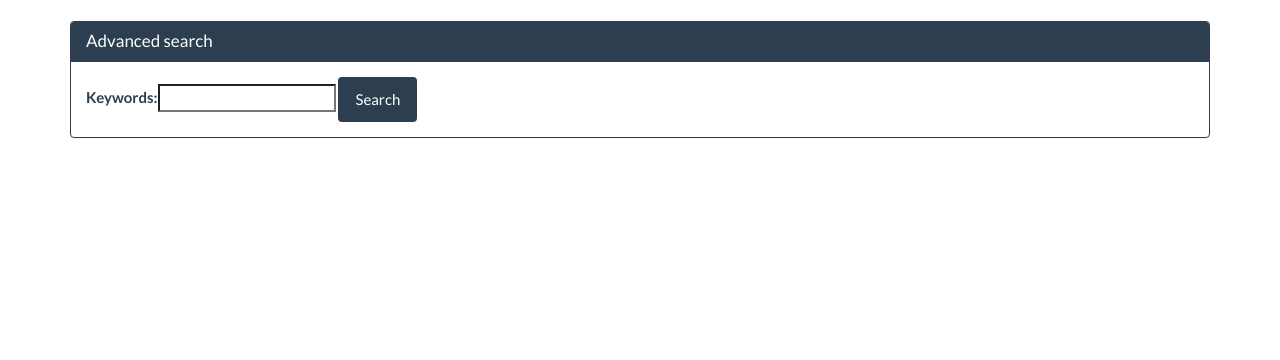
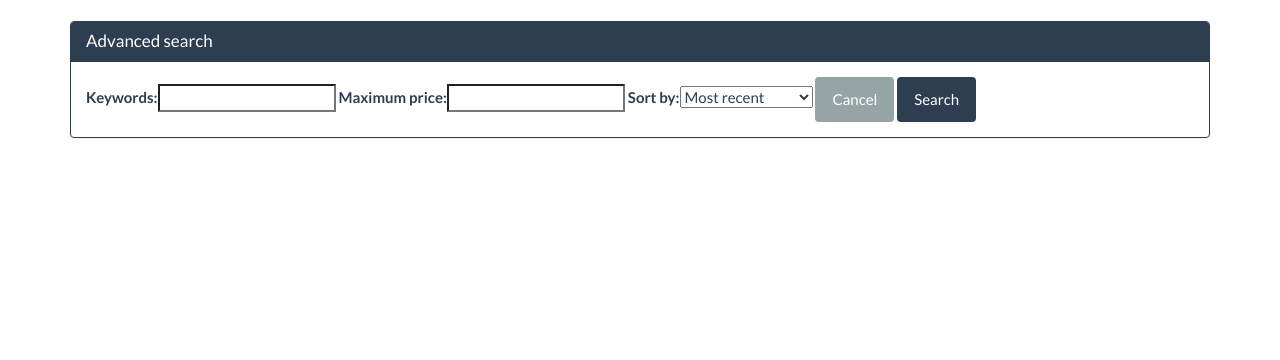
Before and after one commit to dorukgezici/django-gamestore, a Django app: page / in a window 1280 px wide, after a click on "Advanced search". Shown: the part 60-420 px from the top of the page. Run offline with Django 3.2, Linux system fonts and the light colour scheme; data that the repository does not hold is empty; some libraries are stand-ins or nearby versions.

Commit message:
A nice search engine, yay! \o/

```diff
--- a/gamestore/forms.py
+++ b/gamestore/forms.py
@@ -3,6 +3,7 @@ from django.contrib.auth.forms import UserCreationForm
 from django.contrib.auth import get_user_model
 from gamestore.models import Payment, Game, Tag
 
+from django.core.validators import MinValueValidator
 from ajax_select.fields import AutoCompleteSelectMultipleField
 
 
@@ -40,5 +41,7 @@ class CustomUserCreationForm(UserCreationForm):
 
 
 class SearchForm(forms.Form):
-    keywords = forms.CharField(label='Keywords', required=False, max_length=128)
-    tags = AutoCompleteSelectMultipleField('tags', required=False, help_text="Begin typing to search tags")
+    keywords = forms.CharField(label='Keywords', max_length=128, required=False, )
+    tags = AutoCompleteSelectMultipleField('tags', label="Tags", help_text="Begin typing to search tags", required=False)
+    maxprice = forms.IntegerField(label="Maximum price", validators=[MinValueValidator(0)], required=False)
+    sortby = forms.ChoiceField(label="Sort by", choices=[("recent", "Most recent"), ("cheapest", "Cheapest price"), ("alpha", "Alphabetic order")], required=False)
--- a/gamestore/templates/game_create.html
+++ b/gamestore/templates/game_create.html
@@ -33,7 +33,7 @@
             <iframe src="{% url "add_tag" %}" frameborder="0" width="100%"></iframe>
           </div>
           <div class="modal-footer">
-            <button type="button" class="btn btn-primary" data-dismiss="modal">Close</button>
+            <button type="button" class="btn btn-default" data-dismiss="modal">Close</button>
           </div>
         </div>
 
--- a/gamestore/templates/index.html
+++ b/gamestore/templates/index.html
@@ -18,6 +18,7 @@
                 <div class="panel-body">
                     <form action="" method="GET">
                         {{ form|bootstrap }}
+                        <a class="btn btn-default" data-toggle="collapse" href="#collapseSearch">Cancel</a>
                         <button class="btn btn-primary">Search</button>
                     </form>
                 </div>
--- a/gamestore/views.py
+++ b/gamestore/views.py
@@ -12,14 +12,40 @@ from ajax_select.fields import autoselect_fields_check_can_add
 # Set to True to test with sqlite
 SQLITESAFE = False
 
+
 class IndexView(generic.ListView):
     model = Game
     template_name = "index.html"
 
     def get_queryset(self):
-        #keywords = request.GET.get(, "")
         qs = Game.objects.all()
-        #qs = qs.filter()
+
+        max_price = int(self.request.GET.get("maxprice", "-1"))
+        if max_price >= 0:
+            qs = qs.filter(price__lte=max_price)
+
+        keywords = self.request.GET.get("keywords", "").split(" ")
+        for word in keywords:
+            qs = qs.filter(name__icontains=word)
+
+        tags = self.request.GET.get("tags", "")
+        if len(tags) > 2:
+            try:
+                tags_id = list(map(int, tags[1:-1].split("|")))
+                qs = qs.filter(tags__in=tags_id)
+            except:
+                pass
+
+        qs = qs.distinct()
+
+        sortby = self.request.GET.get("sortby", "recent")
+        if sortby == "recent":
+            qs = qs.order_by("-created", "name")
+        elif sortby == "cheapest":
+            qs = qs.order_by("price", "name")
+        else:
+            qs = qs.order_by("name")
+
         return qs
 
 
```
Also changed, not shown: gamestore/models.py (+8 -0 lines).
